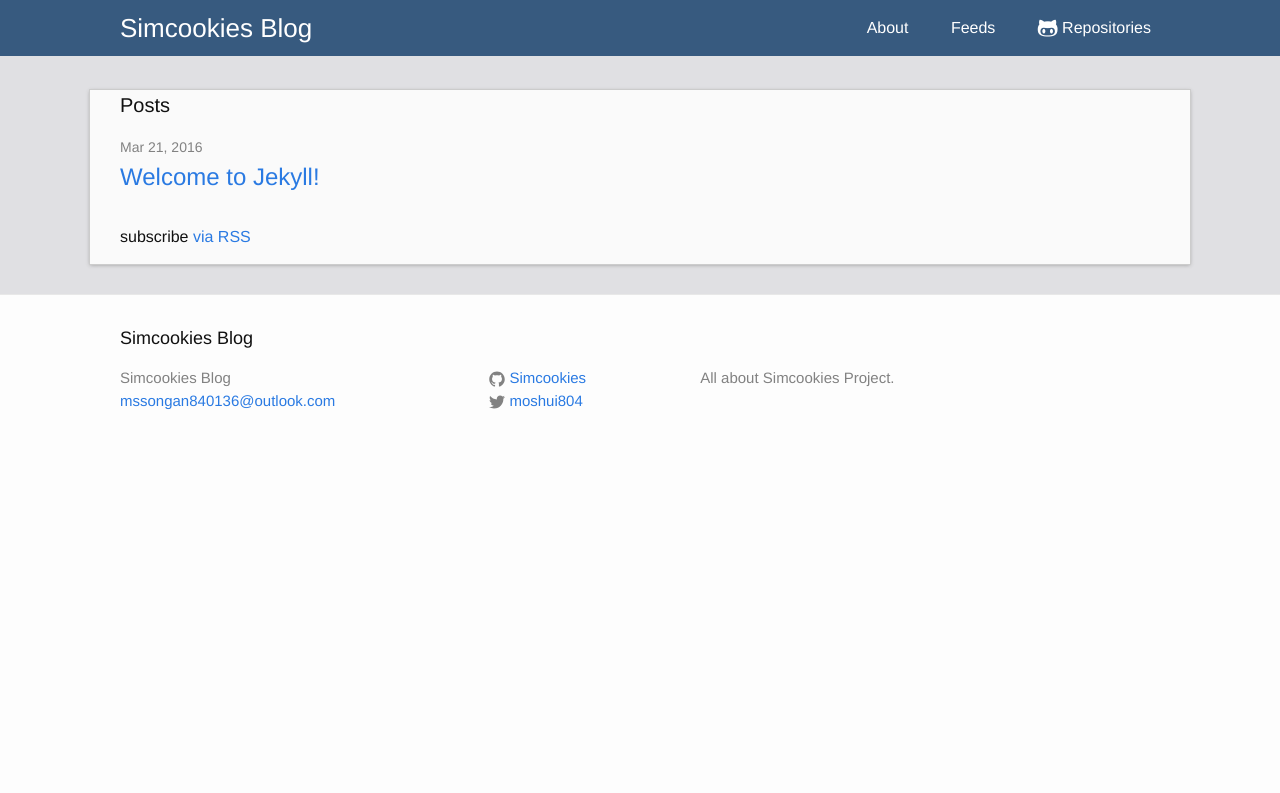
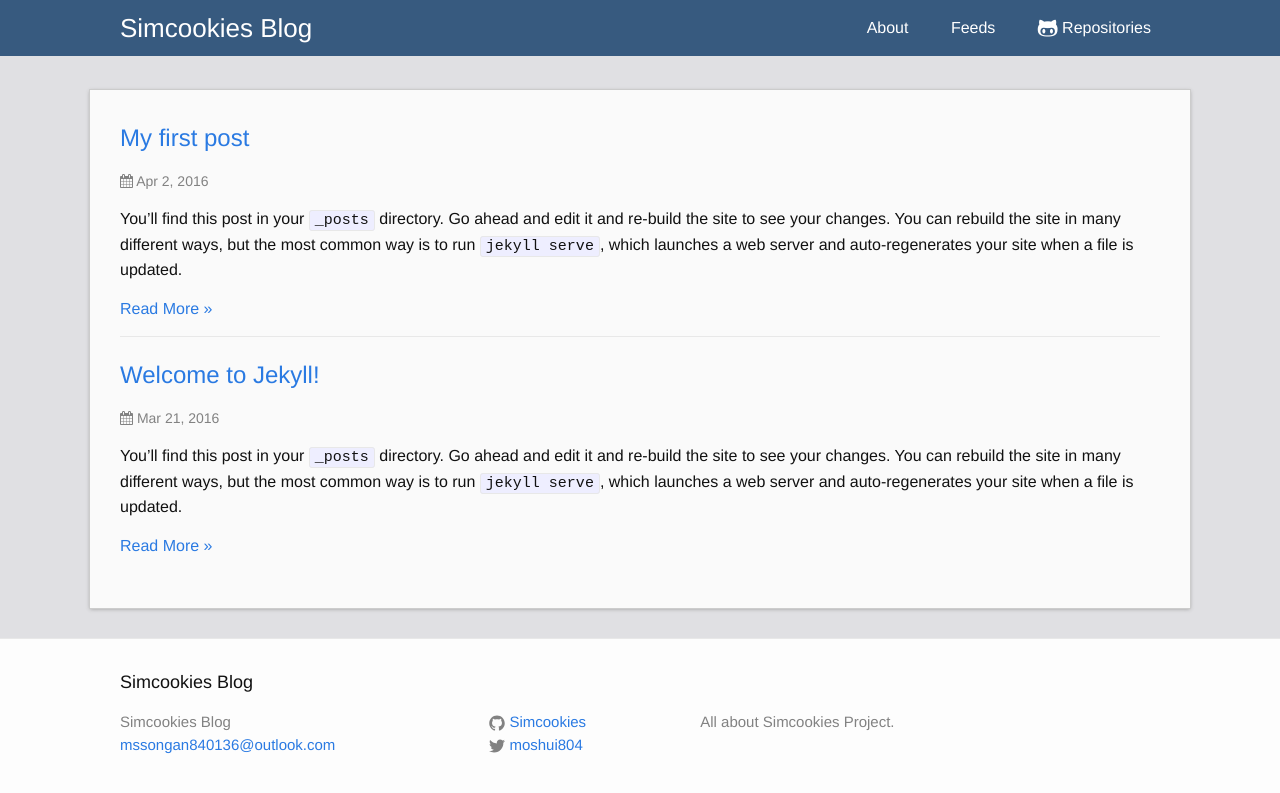
Before and after one commit to Simcookies/gitio, a Jekyll site: the page built from index.html, in a window 1280 px wide. Shown: the top 793 px of the page. Built offline with Jekyll 4.4.1, drawn with Linux system fonts in a browser that asks for light colours; nearby versions of some CDN libraries.

Commit message:
Go on with modifying style

```diff
--- a/_includes/header.html
+++ b/_includes/header.html
@@ -20,7 +20,7 @@
           {% endif %}
         {% endfor %}
 
-	  <a class="page-link" href="#">Feeds</a>
+	  <a class="page-link" href="{{ "/feed.xml" | prepend: site.baseurl }}">Feeds</a>
 	  <a class="page-link" href="https://github.com/Simcookies?tab=repositories">
 	    <i class="fa fa-github-alt fa-lg"></i>
 	    Repositories
--- /dev/null
+++ b/_posts/2016-04-02-my-first-jekyll.markdown
@@ -0,0 +1,25 @@
+---
+layout: post
+title:  "My first post"
+date:   2016-04-02 19:35:16 +0900
+categories: jekyll update
+---
+You’ll find this post in your `_posts` directory. Go ahead and edit it and re-build the site to see your changes. You can rebuild the site in many different ways, but the most common way is to run `jekyll serve`, which launches a web server and auto-regenerates your site when a file is updated.
+
+To add new posts, simply add a file in the `_posts` directory that follows the convention `YYYY-MM-DD-name-of-post.ext` and includes the necessary front matter. Take a look at the source for this post to get an idea about how it works.
+
+Jekyll also offers powerful support for code snippets:
+
+{% highlight ruby %}
+def print_hi(name)
+  puts "Hi, #{name}"
+end
+print_hi('Tom')
+#=> prints 'Hi, Tom' to STDOUT.
+{% endhighlight %}
+
+Check out the [Jekyll docs][jekyll-docs] for more info on how to get the most out of Jekyll. File all bugs/feature requests at [Jekyll’s GitHub repo][jekyll-gh]. If you have questions, you can ask them on [Jekyll Talk][jekyll-talk].
+
+[jekyll-docs]: http://jekyllrb.com/docs/home
+[jekyll-gh]:   https://github.com/jekyll/jekyll
+[jekyll-talk]: https://talk.jekyllrb.com/
--- a/_sass/_layout.scss
+++ b/_sass/_layout.scss
@@ -202,8 +202,8 @@
     }
 }
 
-.page-heading {
-    font-size: 20px;
+.home {
+    padding: $spacing-unit 0;
 }
 
 .post-list {
@@ -211,20 +211,24 @@
     list-style: none;
 
     > li {
-        margin-bottom: $spacing-unit;
+        margin-bottom: $spacing-unit / 1.5;
+	&:not(:last-child) {
+	    border-bottom: 1px solid $grey-color-light;
+	    padding-bottom: $spacing-unit / 2;
+	}
     }
 }
 
 .post-meta {
     font-size: $small-font-size;
     color: $grey-color;
+    margin-bottom: $spacing-unit / 2;
 }
 
 .post-link {
-    display: block;
+    display: inline;
     font-size: 24px;
 }
-
 
 
 /**
--- a/about.md
+++ b/about.md
@@ -4,12 +4,9 @@ title: About
 permalink: /about/
 ---
 
-This is the base Jekyll theme. You can find out more info about customizing your Jekyll theme, as well as basic Jekyll usage documentation at [jekyllrb.com](http://jekyllrb.com/)
-
-You can find the source code for the Jekyll new theme at:
-{% include icon-github.html username="jglovier" %} /
-[jekyll-new](https://github.com/jglovier/jekyll-new)
-
-You can find the source code for Jekyll at
-{% include icon-github.html username="jekyll" %} /
-[jekyll](https://github.com/jekyll/jekyll)
+I am Song, a Student with a programming part-time job, Ruby on Rails Developer, Electronic Enthusiasts from China.
+Living in Japan, and studying at Saitama University.
+I always think I am a fresh man in the area of Computer Science, but I love programming and designing.
+I like the feelings of making some new things, without any other thoughts, just for fun, for truth, for freedom.
+<br><br>
+Feel free to contact me, I like disscussing with others, two will give me more than one.
--- a/index.html
+++ b/index.html
@@ -4,20 +4,22 @@ layout: default
 
 <div class="home">
 
-  <h1 class="page-heading">Posts</h1>
-
   <ul class="post-list">
     {% for post in site.posts %}
-      <li>
-        <span class="post-meta">{{ post.date | date: "%b %-d, %Y" }}</span>
+    <li>
+      <h2><a class="post-link" href="{{ post.url | prepend: site.baseurl }}">{{ post.title }}</a></h2>
 
-        <h2>
-          <a class="post-link" href="{{ post.url | prepend: site.baseurl }}">{{ post.title }}</a>
-        </h2>
-      </li>
+      <div class="post-meta">
+	<i class="fa fa-calendar"></i>
+	<span class="post-meta">{{ post.date | date: "%b %-d, %Y" }}</span>
+      </div>
+
+      <div class="post-excerpt">
+	{{ post.excerpt }}
+	<span><a href="{{ post.url | prepend: site.baseurl }}">Read More &raquo;</a></span>
+      </div>
+    </li>
     {% endfor %}
   </ul>
 
-  <p class="rss-subscribe">subscribe <a href="{{ "/feed.xml" | prepend: site.baseurl }}">via RSS</a></p>
-
 </div>
```
